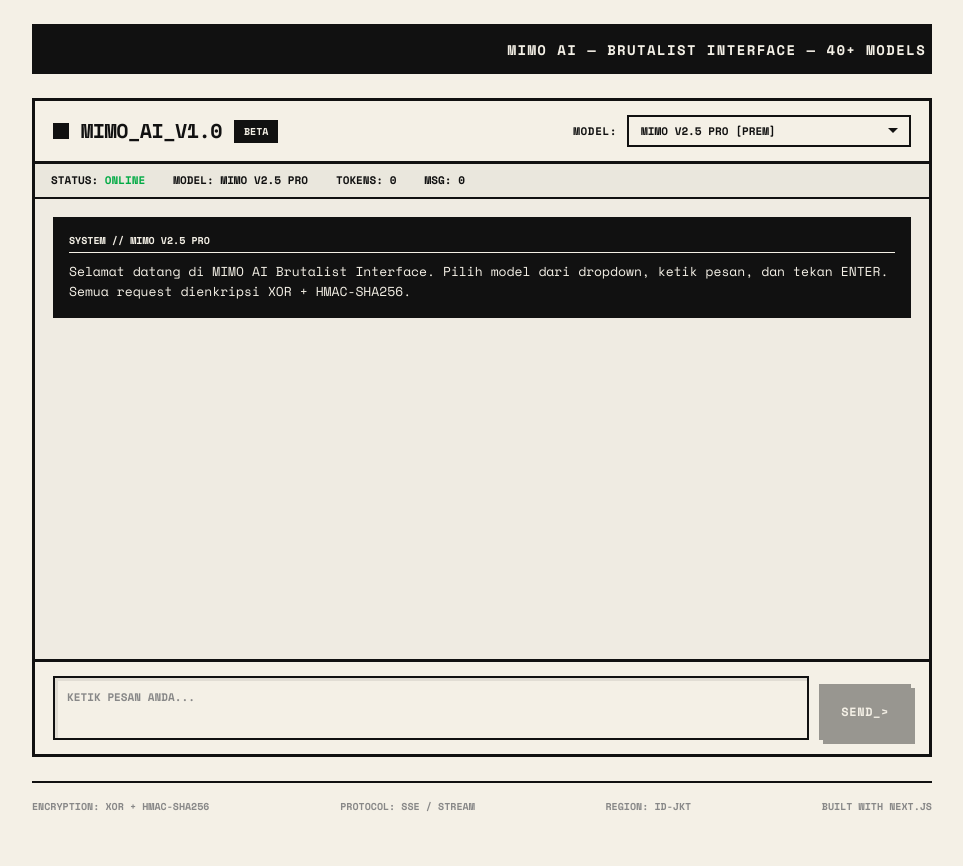
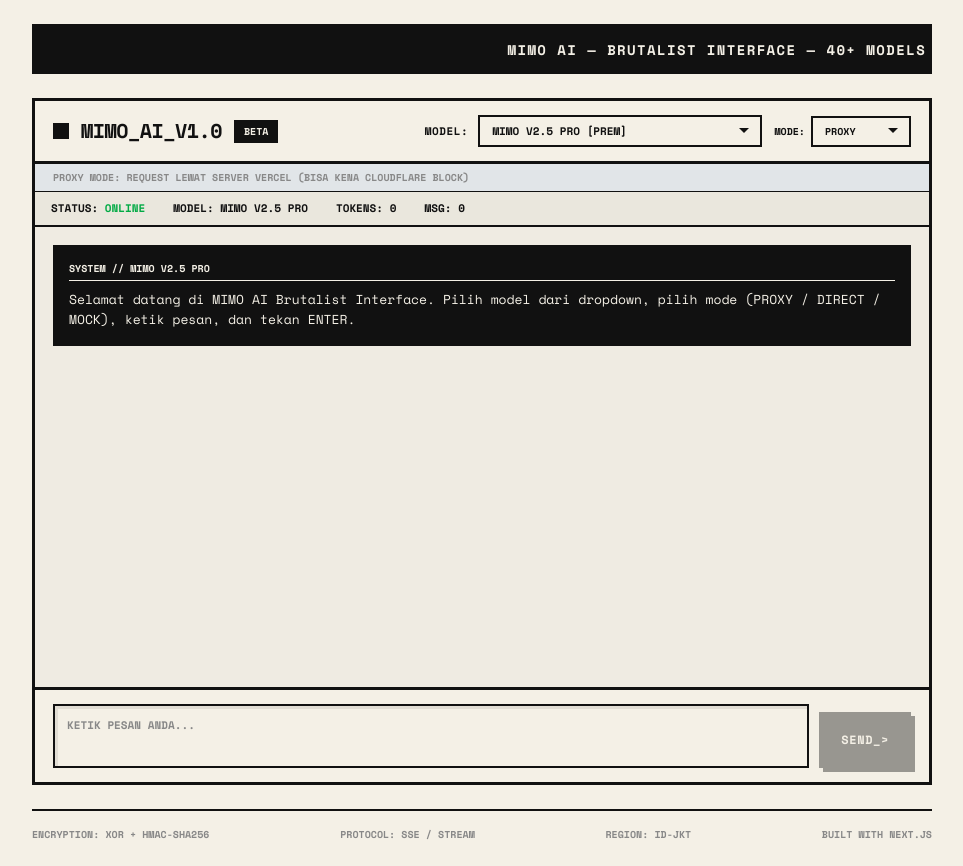
Before and after one commit to AlanAkmil/AbrasAi, a Next.js app: page / in a window 1280 px wide. Shown: the whole page, without its empty margins (158-1121 px from the left). Before the commit the page ends 838 px from the top, so only its background shows below. Built offline with nearby package versions, Linux system fonts and the light colour scheme.

Commit message:
update components/ChatInterface.tsx

```diff
--- a/components/ChatInterface.tsx
+++ b/components/ChatInterface.tsx
@@ -4,11 +4,14 @@
 import MessageBubble from "./MessageBubble";
 import StatusBar from "./StatusBar";
 import ModelSelector from "./ModelSelector";
+import { directChatStream } from "@/lib/direct-api";
 
 interface Message {
   role: "user" | "assistant" | "system";
   content: string;
 }
+
+type Mode = "proxy" | "direct" | "mock";
 
 const MODEL_MAP: Record<string, string> = {
   "xiaomi/mimo-v2.5": "MiMo V2.5",
@@ -59,47 +62,73 @@
   "inception/mercury-2": "Mercury 2",
 };
 
+const MOCK_RESPONSES = [
+  "Saya adalah asisten AI yang dikembangkan oleh tim MIMO. Saya dirancang untuk membantu Anda dengan berbagai tugas mulai dari menjawab pertanyaan, menulis kode, hingga analisis data.",
+  "XOR encryption dengan HMAC-SHA256 signing merupakan metode yang cukup unik untuk obfuscasi payload. Meskipun bukan enkripsi standar industri, ini efektif untuk menghindari deteksi sederhana.",
+  "Model MiMo V2.5 Pro menawarkan performa yang optimal untuk bahasa Indonesia dengan latensi rendah. DeepSeek v4 Pro lebih unggul dalam reasoning kompleks.",
+  "Streaming SSE (Server-Sent Events) memungkinkan delivery real-time dari token-token yang dihasilkan model, memberikan pengalaman interaktif yang responsif kepada pengguna.",
+];
+
+function getMockResponse(prompt: string): string {
+  const lower = prompt.toLowerCase();
+  if (lower.includes("halo") || lower.includes("hai")) {
+    return "Halo! Saya MIMO AI. Saya siap membantu dengan berbagai pertanyaan dan tugas. Model aktif saat ini adalah " + (MODEL_MAP["xiaomi/mimo-v2.5-pro"] || "Unknown") + ".";
+  }
+  if (lower.includes("enkripsi") || lower.includes("encrypt") || lower.includes("xor")) {
+    return "Sistem ini menggunakan XOR cipher dengan kunci rahasia untuk obfuscasi payload, ditambah HMAC-SHA256 untuk verifikasi integritas request.";
+  }
+  if (lower.includes("model") || lower.includes("pilih")) {
+    return "Terdapat 40+ model yang tersedia di registry MIMO AI, meliputi Xiaomi MiMo, DeepSeek, Google Gemini/Gemma, OpenAI GPT, Z.AI GLM, MiniMax, IBM Granite, Tencent, Qwen, StepFun, Baidu ERNIE, Alibaba Tongyi, dan banyak lagi.";
+  }
+  if (lower.includes("kode") || lower.includes("code") || lower.includes("program")) {
+    return "Saya dapat membantu menulis, meninjau, dan men-debug kode dalam berbagai bahasa pemrograman. Implementasi client MimoAI menggunakan Node.js dengan axios untuk HTTP request dan crypto untuk operasi kriptografi.";
+  }
+  return MOCK_RESPONSES[Math.floor(Math.random() * MOCK_RESPONSES.length)];
+}
+
+function simulateMockStream(
+  text: string,
+  onChunk: (chunk: string) => void,
+  onDone: () => void
+) {
+  let index = 0;
+  const interval = setInterval(() => {
+    const size = Math.floor(Math.random() * 3) + 1;
+    const chunk = text.slice(index, index + size);
+    index += size;
+    if (chunk) onChunk(chunk);
+    if (index >= text.length) {
+      clearInterval(interval);
+      onDone();
+    }
+  }, 25 + Math.random() * 35);
+}
+
 export default function ChatInterface() {
   const [messages, setMessages] = useState<Message[]>([
     {
       role: "system",
       content:
-        "Selamat datang di MIMO AI Brutalist Interface. Pilih model dari dropdown, ketik pesan, dan tekan ENTER. Semua request dienkripsi XOR + HMAC-SHA256.",
+        "Selamat datang di MIMO AI Brutalist Interface. Pilih model dari dropdown, pilih mode (PROXY / DIRECT / MOCK), ketik pesan, dan tekan ENTER.",
     },
   ]);
   const [input, setInput] = useState("");
   const [model, setModel] = useState("xiaomi/mimo-v2.5-pro");
+  const [mode, setMode] = useState<Mode>("proxy");
   const [isStreaming, setIsStreaming] = useState(false);
   const [status, setStatus] = useState<"online" | "streaming" | "error">("online");
   const [tokenCount, setTokenCount] = useState(0);
   const chatRef = useRef<HTMLDivElement>(null);
-  const inputRef = useRef<HTMLTextAreaElement>(null);
 
   const scrollToBottom = useCallback(() => {
-    if (chatRef.current) {
-      chatRef.current.scrollTop = chatRef.current.scrollHeight;
-    }
+    if (chatRef.current) chatRef.current.scrollTop = chatRef.current.scrollHeight;
   }, []);
 
   useEffect(() => {
     scrollToBottom();
   }, [messages, scrollToBottom]);
 
-  const handleSend = async () => {
-    const text = input.trim();
-    if (!text || isStreaming) return;
-
-    setInput("");
-    setIsStreaming(true);
-    setStatus("streaming");
-
-    const userMsg: Message = { role: "user", content: text };
-    setMessages((prev) => [...prev, userMsg]);
-
-    const aiPlaceholder: Message = { role: "assistant", content: "" };
-    setMessages((prev) => [...prev, aiPlaceholder]);
-
-    try {
+  const handleProxySend = async (text: string) => {
     const res = await fetch("/api/chat", {
       method: "POST",
       headers: { "Content-Type": "application/json" },
@@ -112,12 +141,12 @@
 
     if (!res.ok) {
       const err = await res.json().catch(() => ({ error: "Request failed" }));
+      const errMsg = err.detail === "CLOUDFLARE_BLOCKED"
+        ? "[CLOUDFLARE BLOCK] Server Vercel di-block oleh API. Coba ganti ke DIRECT MODE."
+        : err.error || "Unknown error";
       setMessages((prev) => {
         const copy = [...prev];
-          copy[copy.length - 1] = {
-            role: "assistant",
-            content: `ERROR: ${err.error || "Unknown error"}`,
-          };
+        copy[copy.length - 1] = { role: "assistant", content: `ERROR: ${errMsg}` };
         return copy;
       });
       setStatus("error");
@@ -139,17 +168,14 @@
     while (true) {
       const { done, value } = await reader.read();
       if (done) break;
-
       buffer += decoder.decode(value, { stream: true });
       const lines = buffer.split("\n");
       buffer = lines.pop() || "";
-
       for (const line of lines) {
         const trimmed = line.trim();
         if (!trimmed.startsWith("data: ")) continue;
         const dataStr = trimmed.substring(6).trim();
         if (dataStr === "[DONE]") continue;
-
         try {
           const parsed = JSON.parse(dataStr);
           if (parsed.chunk) {
@@ -157,35 +183,92 @@
             setTokenCount((t) => t + parsed.chunk.length);
             setMessages((prev) => {
               const copy = [...prev];
-                copy[copy.length - 1] = {
-                  role: "assistant",
-                  content: accumulated,
-                };
+              copy[copy.length - 1] = { role: "assistant", content: accumulated };
               return copy;
             });
           }
-            if (parsed.error) {
-              setStatus("error");
-            }
-          } catch {
-            // ignore
+        } catch {}
       }
     }
-      }
+    setStatus("online");
+  };
 
-      setStatus("online");
-    } catch (e) {
+  const handleDirectSend = async (text: string) => {
+    let accumulated = "";
+    await directChatStream(
+      model,
+      messages.filter((m) => m.role !== "system"),
+      text,
+      (chunk) => {
+        accumulated += chunk;
+        setTokenCount((t) => t + chunk.length);
         setMessages((prev) => {
           const copy = [...prev];
-        copy[copy.length - 1] = {
-          role: "assistant",
-          content: `ERROR: ${e instanceof Error ? e.message : "Network failure"}`,
+          copy[copy.length - 1] = { role: "assistant", content: accumulated };
+          return copy;
+        });
+      }
+    );
+    setStatus("online");
   };
+
+  const handleMockSend = (text: string) => {
+    const responseText = getMockResponse(text);
+    let accumulated = "";
+    simulateMockStream(
+      responseText,
+      (chunk) => {
+        accumulated += chunk;
+        setTokenCount((t) => t + chunk.length);
+        setMessages((prev) => {
+          const copy = [...prev];
+          copy[copy.length - 1] = { role: "assistant", content: accumulated };
+          return copy;
+        });
+      },
+      () => {
+        setStatus("online");
+        setIsStreaming(false);
+      }
+    );
+  };
+
+  const handleSend = async () => {
+    const text = input.trim();
+    if (!text || isStreaming) return;
+
+    setInput("");
+    setIsStreaming(true);
+    setStatus("streaming");
+
+    const userMsg: Message = { role: "user", content: text };
+    setMessages((prev) => [...prev, userMsg]);
+
+    const aiPlaceholder: Message = { role: "assistant", content: "" };
+    setMessages((prev) => [...prev, aiPlaceholder]);
+
+    try {
+      if (mode === "proxy") {
+        await handleProxySend(text);
+      } else if (mode === "direct") {
+        await handleDirectSend(text);
+      } else {
+        handleMockSend(text);
+        return; // mock handles its own cleanup
+      }
+    } catch (e) {
+      const msg = e instanceof Error ? e.message : "Network failure";
+      const display = msg === "CLOUDFLARE_BLOCKED"
+        ? "[CLOUDFLARE BLOCK] Request dari browser juga di-block. Coba MOCK MODE untuk test UI."
+        : msg;
+      setMessages((prev) => {
+        const copy = [...prev];
+        copy[copy.length - 1] = { role: "assistant", content: `ERROR: ${display}` };
         return copy;
       });
       setStatus("error");
     } finally {
-      setIsStreaming(false);
+      if (mode !== "mock") setIsStreaming(false);
     }
   };
 
@@ -252,7 +335,47 @@
             BETA
           </span>
         </div>
+        <div style={{ display: "flex", alignItems: "center", gap: "12px", flexWrap: "wrap" }}>
           <ModelSelector selected={model} onChange={setModel} />
+          {/* MODE TOGGLE */}
+          <div style={{ display: "flex", alignItems: "center", gap: "6px" }}>
+            <label style={{ fontSize: "10px", fontWeight: 700, textTransform: "uppercase" }}>Mode:</label>
+            <select
+              className="brutal-select"
+              value={mode}
+              onChange={(e) => setMode(e.target.value as Mode)}
+              style={{ minWidth: "100px", fontSize: "10px" }}
+            >
+              <option value="proxy">PROXY</option>
+              <option value="direct">DIRECT</option>
+              <option value="mock">MOCK</option>
+            </select>
+          </div>
+        </div>
+      </div>
+
+      {/* MODE INFO BAR */}
+      <div
+        style={{
+          borderBottom: "1px solid var(--border)",
+          padding: "6px 18px",
+          fontSize: "10px",
+          fontWeight: 700,
+          textTransform: "uppercase",
+          background:
+            mode === "proxy"
+              ? "rgba(0,102,255,0.08)"
+              : mode === "direct"
+              ? "rgba(255,42,42,0.08)"
+              : "rgba(17,17,17,0.06)",
+          color: "var(--muted)",
+        }}
+      >
+        {mode === "proxy"
+          ? "PROXY MODE: Request lewat server Vercel (bisa kena Cloudflare block)"
+          : mode === "direct"
+          ? "DIRECT MODE: Request langsung dari browser (bypass IP block)"
+          : "MOCK MODE: Simulasi response lokal (no API call)"}
       </div>
 
       {/* STATUS BAR */}
@@ -299,7 +422,6 @@
         }}
       >
         <textarea
-          ref={inputRef}
           className="brutal-input"
           placeholder="KETIK PESAN ANDA..."
           value={input}
```
Lines whose indentation alone changed are shown as unchanged.
